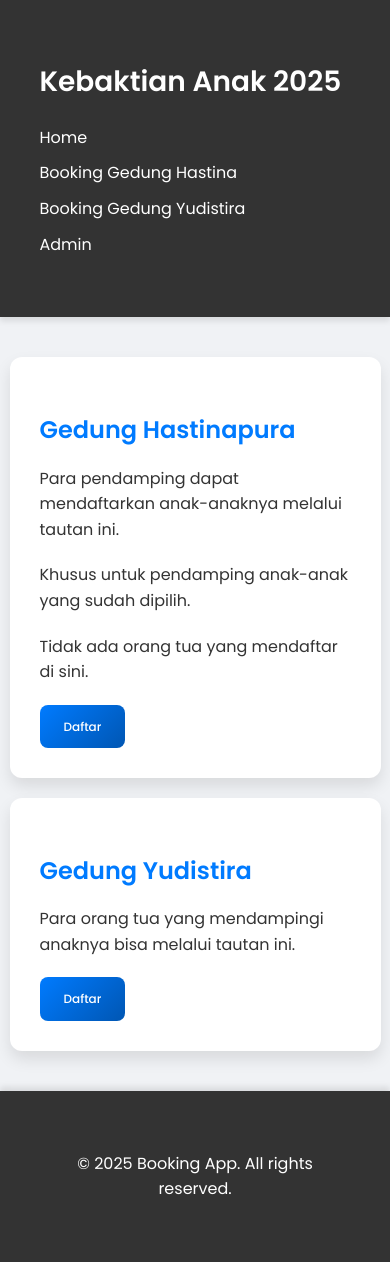
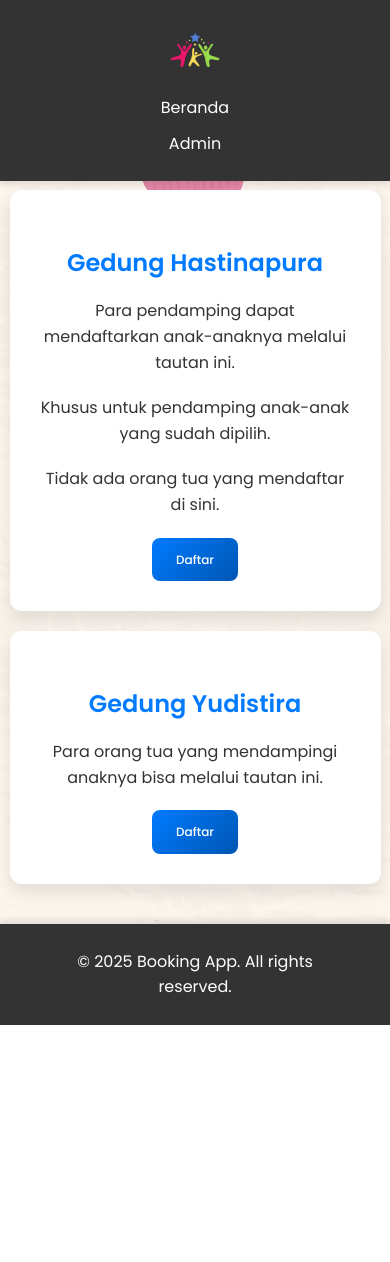
Before and after one commit to Azurazz/gereja_booking, a Node server app: page / in a window 390 px wide. After the commit the page ends 1025 px from the top, so only its background shows below. Run offline with Node 20, Linux system fonts and the light colour scheme.

Commit message:
Fix responsive layout issues

```diff
--- a/public/css/styles.css
+++ b/public/css/styles.css
@@ -16,6 +16,7 @@ body {
     max-width: 1200px;
     margin: 0 auto;
     padding: 20px;
+    /* padding: 5px; */
     flex: 1;
     box-sizing: border-box; /* Pastikan padding tidak mempengaruhi lebar total */
 }
@@ -24,7 +25,8 @@ body {
 header {
     background-color: #333;
     color: #fff;
-    padding: 20px 0;
+    /* padding: 20px 0; */
+    padding: 0 0;
     box-shadow: 0 4px 6px rgba(0, 0, 0, 0.1);
     width: 100%; /* Pastikan header mengambil lebar penuh */
     position: sticky; /* Header tetap di atas saat di-scroll */
@@ -44,6 +46,16 @@ header h1 {
     margin: 0;
     font-size: 28px;
     font-weight: bold;
+}
+
+/* Efek saat scroll */
+header.scrolled {
+    padding: 5px 0;
+    background-color: rgba(51, 51, 51, 0.9);
+}
+
+header.scrolled .burger div {
+    background-color: #fff;
 }
 
 nav ul {
@@ -71,7 +83,8 @@ footer {
     background-color: #333;
     color: #fff;
     text-align: center;
-    padding: 20px 0; /* Padding lebih kecil */
+    /* padding: 20px 0; */
+    padding: 5px 0;
     margin-top: auto; /* Footer tetap di bawah */
     box-shadow: 0 -4px 6px rgba(0, 0, 0, 0.1);
     width: 100%; /* Pastikan footer mengambil lebar penuh */
@@ -555,13 +568,3 @@ table tr:hover {
     border-color: #007bff;
     outline: none;
 }
-
-/* Efek saat scroll */
-header.scrolled {
-    padding: 5px 0;
-    background-color: rgba(51, 51, 51, 0.9);
-}
-
-header.scrolled .burger div {
-    background-color: #fff;
-}
--- a/views/home.ejs
+++ b/views/home.ejs
@@ -10,10 +10,15 @@
     <style>
         body {
             font-family: 'Poppins', sans-serif;
-            background-color: #f0f2f5;
             color: #333;
             margin: 0;
             padding: 0;
+
+            background-image: url('/images/background-image.png');
+            background-size: cover;
+            background-position: center;
+            background-repeat: no-repeat;
+            background-attachment: fixed;
         }
 
         .container {
@@ -89,12 +94,12 @@
             <p>Para pendamping dapat mendaftarkan anak-anaknya melalui tautan ini.</p>
             <p>Khusus untuk pendamping anak-anak yang sudah dipilih.</p>
             <p>Tidak ada orang tua yang mendaftar di sini.</p>
-            <a href="/booking" class="btn">Daftar</a>
+            <a href="/booking/hastina" class="btn">Daftar</a>
         </div>
         <div class="right-section">
             <h3>Gedung Yudistira</h3>
             <p>Para orang tua yang mendampingi anaknya bisa melalui tautan ini.</p>
-            <a href="/booking_gedung_1" class="btn">Daftar</a>
+            <a href="/booking/yudistira" class="btn">Daftar</a>
         </div>
     </main>
 
--- a/views/partials/footer.ejs
+++ b/views/partials/footer.ejs
@@ -1,5 +1,5 @@
 <footer>
-    <div class="container">
+    <div class="container" style="margin: auto;">
         <p>&copy; 2025 Booking App. All rights reserved.</p>
     </div>
 </footer>
--- a/views/partials/header.ejs
+++ b/views/partials/header.ejs
@@ -1,13 +1,99 @@
+<style>
+    .logo-title {
+        display: flex;
+        align-items: center;
+        gap: 10px;
+    }
+
+    .logo {
+        height: 80px;
+        width: auto;
+    }
+
+    @media (max-width: 768px) {
+        body {
+            padding-top: 150px;
+        }
+
+        header {
+            position: fixed;
+            top: 0;
+            left: 0;
+            width: 100%;
+            background-color: #333;
+            color: #fff;
+            padding: 15px 0;
+            box-shadow: 0 4px 6px rgba(0, 0, 0, 0.1);
+            transition: top 0.3s ease-in-out;
+            z-index: 1000;
+        }
+
+        .container {
+            display: flex;
+            flex-direction: column;
+            align-items: center;
+            text-align: center;
+        }
+
+        .logo {
+            height: 50px;
+        }
+
+        .logo-title {
+            justify-content: center;
+        }
+
+        .logo-title h1 {
+            display: none;
+        }
+
+        nav ul {
+            flex-direction: column;
+            align-items: center;
+            gap: 10px;
+        }
+    }
+</style>
+
 <header>
-    <div class="container">
+    <div class="container" style="margin: auto; padding-top: 10px; padding-bottom: 10px;">
+        <div style="margin: auto;">
+            <div class="logo-title">
+                <img src="/images/hari-anak-logo-2.png" alt="Logo" class="logo">
                 <h1>Kebaktian Anak 2025</h1>
+            </div>
+        </div>
+        <div style="margin: auto;">
             <nav>
                 <ul>
-                <li><a href="/">Home</a></li>
-                <li><a href="/booking/hastina">Booking Gedung Hastina</a></li>
-                <li><a href="/booking/yudistira">Booking Gedung Yudistira</a></li>
+                    <li><a href="/">Beranda</a></li>
                     <li><a href="/admin">Admin</a></li>
                 </ul>
             </nav>
         </div>
+    </div>
 </header>
+
+<script>
+    let lastScrollTop = 0;
+    const header = document.querySelector("header");
+
+    function handleScroll() {
+        if (window.innerWidth <= 768) {
+            let scrollTop = window.pageYOffset || document.documentElement.scrollTop;
+
+            if (scrollTop > lastScrollTop) {
+                header.style.top = "-200px";
+            } else {
+                header.style.top = "0";
+            }
+
+            lastScrollTop = scrollTop;
+        } else {
+            header.style.top = "0";
+        }
+    }
+
+    window.addEventListener("scroll", handleScroll);
+    window.addEventListener("resize", handleScroll);
+</script>
```
Also changed, not shown: views/bookings/hastina.ejs (+12 -8 lines), views/bookings/success.ejs (+12 -1 lines). Lines whose indentation alone changed are shown as unchanged.
